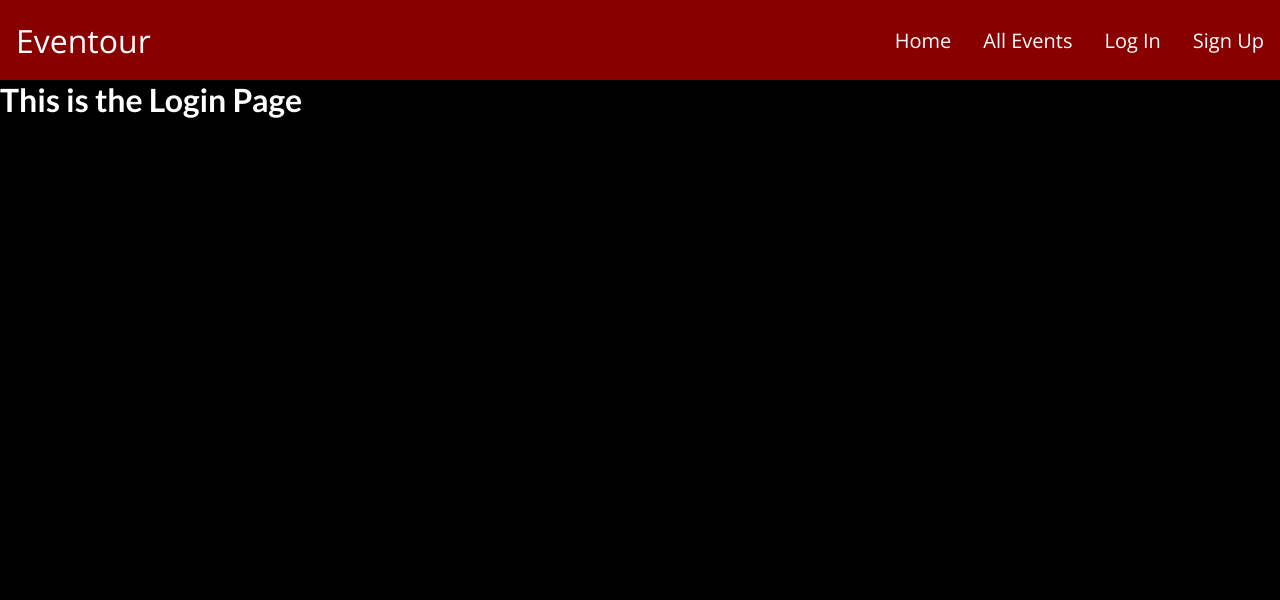
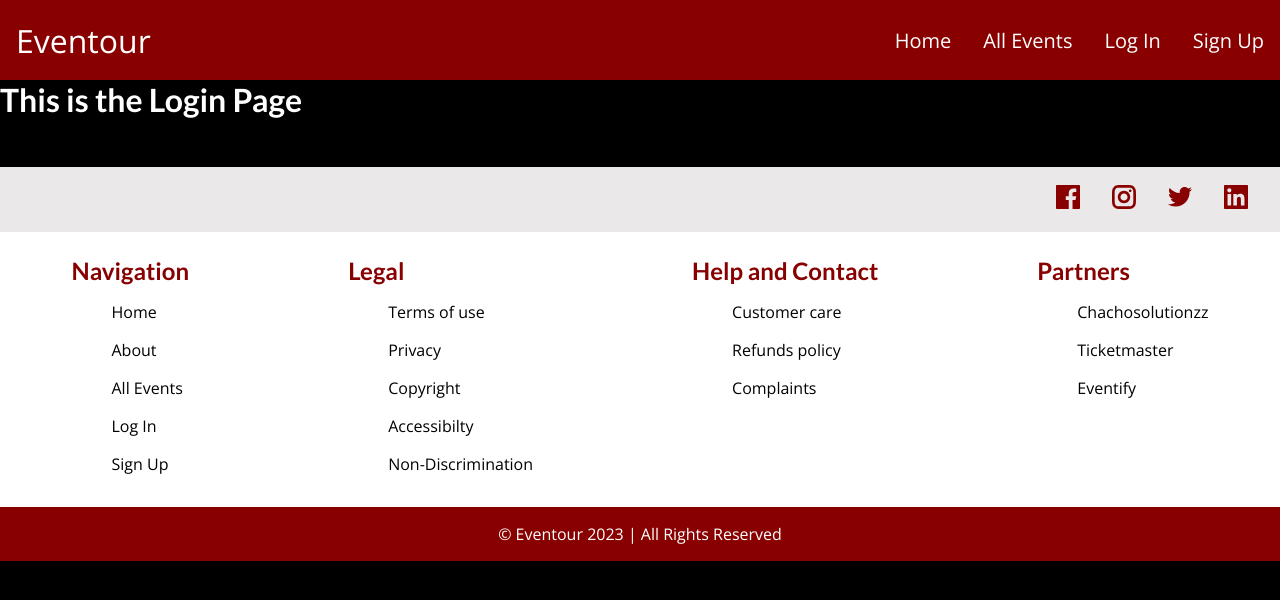
Before and after one commit to Chacho104/eventour-app, a Next.js app: page /login in a window 1280 px wide. Shown: the top 600 px of the page. Built offline with nearby package versions, Linux system fonts and the light colour scheme.

Commit message:
Add footer component

```diff
--- a/pages/login/index.js
+++ b/pages/login/index.js
@@ -1,3 +1,4 @@
+import Footer from "@/components/layout/footer/footer";
 import MainNav from "@/components/layout/main-nav";
 import { Fragment } from "react";
 
@@ -10,6 +11,7 @@ function LoginPage() {
           <h1>This is the Login Page</h1>
         </div>
       </main>
+      <Footer />
     </Fragment>
   );
 }
```
